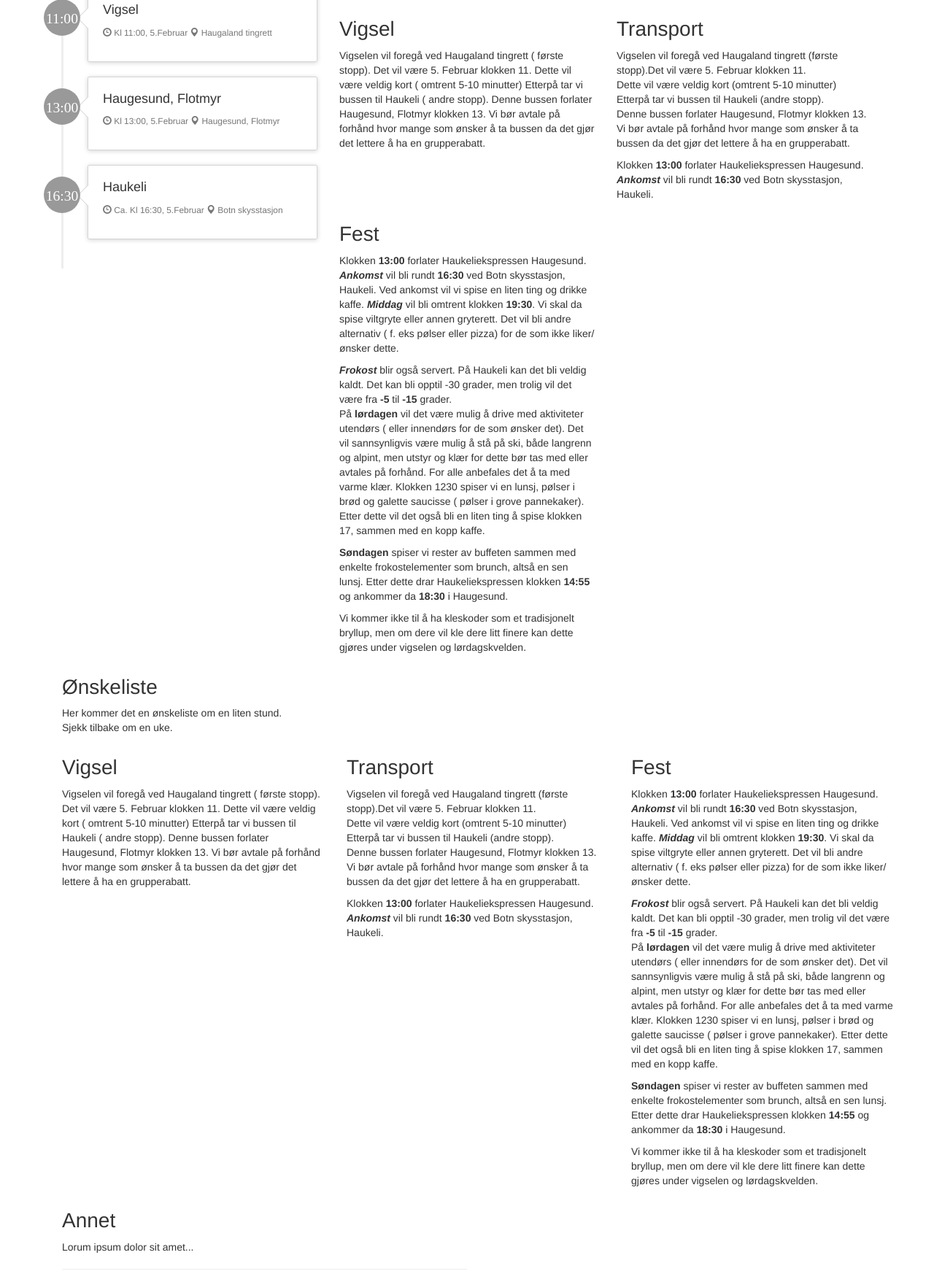
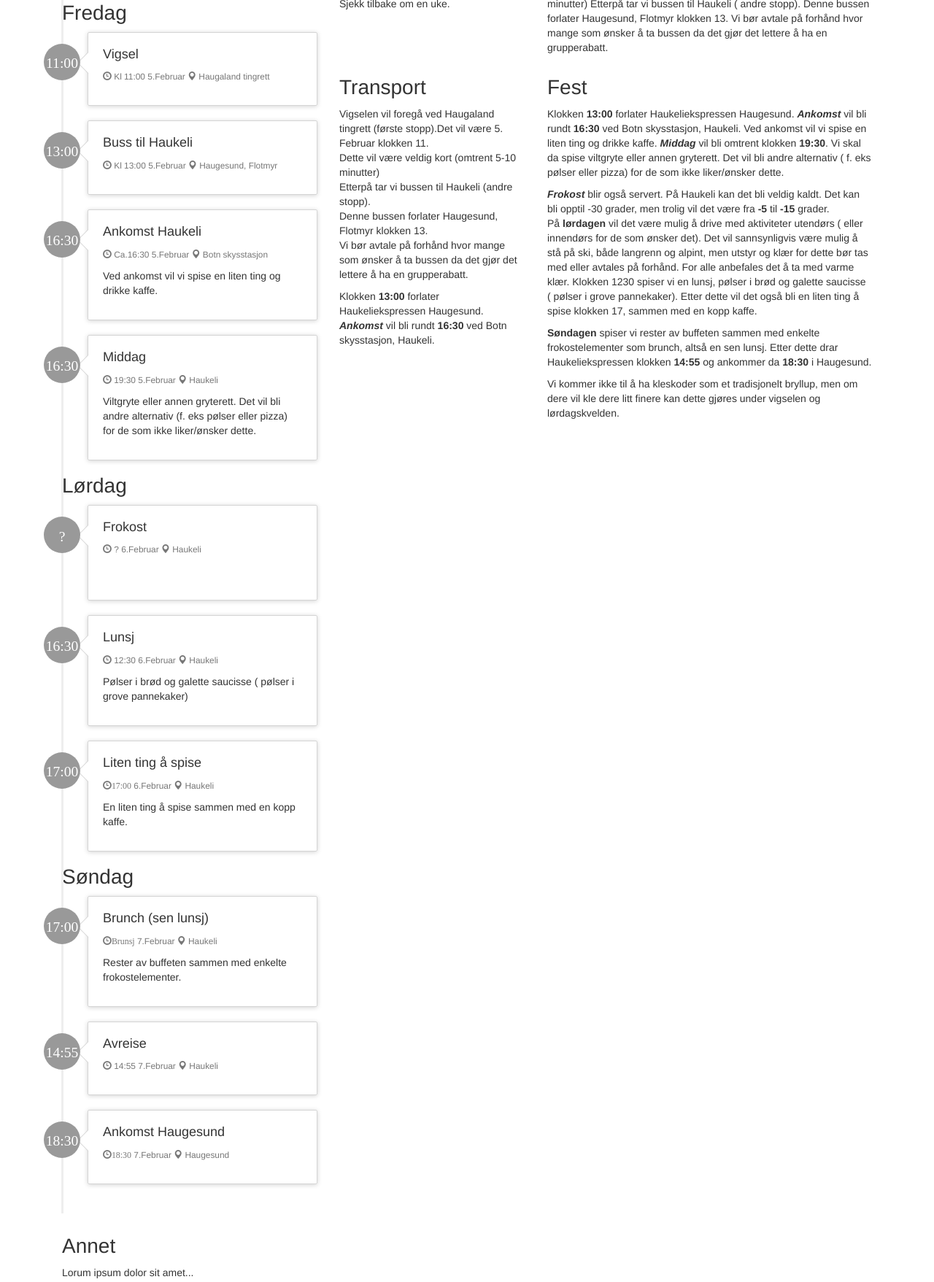
Before and after one commit to plunun/plunun.github.io, a plain HTML site: page index.html in a window 1280 px wide. Shown: the part 542-2299 px from the top of the page at 73% size. Drawn offline with nearby package versions, Linux system fonts and the light colour scheme.

Commit message:
cleanup + layout

```diff
--- a/index.html
+++ b/index.html
@@ -52,17 +52,16 @@ glyphicon glyphicon-heart"/></h1>
     </div>
     <div class="container">
     <div class="col-md-4">
-     <div>
-       <h1 id="timeline">Fredag</h1>
-     </div>
+      <h1 id="timeline" class="text-left"><strong>Agenda</strong></h1>
 <ul class="timeline">
+
+      <h2 class="text-left" id="timeline2"> Fredag</h2>
       <li class="timeline-inverted">
         <div class="timeline-badge"><i class="glyphicon">11:00</i></div>
          <div class="timeline-panel">
            <div class="timeline-heading">
              <h4 class="timeline-title">Vigsel</h4>
-             <p><small class="text-muted"><i class="glyphicon glyphicon-time"></i> Kl 11:00, 5.Februar </small>
-             <small class="text-muted"><i class="glyphicon glyphicon-map-marker"></i> Haugaland tingrett</small></p>
+             <p><small class="text-muted"><em class="glyphicon glyphicon-time"></em> Kl 11:00 5.Februar </small> <small class="text-muted"><em class="glyphicon glyphicon-map-marker"></em> Haugaland tingrett</small></p>
            </div>
            <div class="timeline-body">
              <!-- <p> Put Map Here </p> -->
@@ -73,10 +72,8 @@ glyphicon glyphicon-heart"/></h1>
          <div class="timeline-badge"><i class="glyphicon">13:00</i></div>
          <div class="timeline-panel">
            <div class="timeline-heading">
-             <h4 class="timeline-title">Haugesund, Flotmyr</h4>
-             <p><small class="text-muted"><i class="glyphicon glyphicon-time"></i> Kl 13:00, 5.Februar </small>
-             <small class="text-muted"><i class="glyphicon glyphicon-map-marker"></i> Haugesund, Flotmyr
-</small></p>
+             <h4 class="timeline-title">Buss til Haukeli</h4>
+             <p><small class="text-muted"><em class="glyphicon glyphicon-time"></em> Kl 13:00 5.Februar </small> <small class="text-muted"><em class="glyphicon glyphicon-map-marker"></em> Haugesund, Flotmyr </small></p>
            </div>
            <div class="timeline-body">
              <!-- <p>   </p> -->
@@ -87,9 +84,101 @@ glyphicon glyphicon-heart"/></h1>
          <div class="timeline-badge"><i class="glyphicon">16:30</i></div>
          <div class="timeline-panel">
            <div class="timeline-heading">
-             <h4 class="timeline-title">Haukeli</h4>
-             <p><small class="text-muted"><i class="glyphicon glyphicon-time"></i> Ca. Kl 16:30, 5.Februar </small>
-             <small class="text-muted"><i class="glyphicon glyphicon-map-marker"></i> Botn skysstasjon</small></p>
+             <h4 class="timeline-title">Ankomst Haukeli</h4>
+             <p><small class="text-muted"><em class="glyphicon glyphicon-time"></em> Ca.16:30 5.Februar </small> <small class="text-muted"><em class="glyphicon glyphicon-map-marker"></em> Botn skysstasjon</small></p>
+             <p>Ved ankomst vil vi spise en liten ting og drikke kaffe.</p>
+           </div>
+           <div class="timeline-body">
+             <!-- <p>... map ...</p> -->
+           </div>
+         </div>
+       </li>
+      <li class="timeline-inverted">
+         <div class="timeline-badge"><i class="glyphicon">16:30</i></div>
+         <div class="timeline-panel">
+           <div class="timeline-heading">
+             <h4 class="timeline-title">Middag</h4>
+             <p><small class="text-muted"><em class="glyphicon glyphicon-time"></em> 19:30 5.Februar </small> <small class="text-muted"><em class="glyphicon glyphicon-map-marker"></em> Haukeli</small></p>
+             <p>Viltgryte eller annen gryterett. Det vil bli andre alternativ (f. eks pølser eller pizza) for de som ikke liker/ønsker dette. </p>
+           </div>
+           <div class="timeline-body">
+             <!-- <p>... map ...</p> -->
+           </div>
+         </div>
+       </li>
+      <h2 id="timeline3">Lørdag </h2>
+      <li class="timeline-inverted">
+        <div class="timeline-badge"><font face="Glyphicons Halflings">?</font><br>
+        </div>
+        <div class="timeline-panel">
+          <div class="timeline-heading">
+            <h4 class="timeline-title">Frokost</h4>
+            <p><small class="text-muted"><em class="glyphicon glyphicon-time"></em> ? 6.Februar </small> <small class="text-muted"><em class="glyphicon glyphicon-map-marker"></em> Haukeli</small></p>
+            <p>&nbsp;</p>
+          </div>
+          <div class="timeline-body">
+            <!-- <p>... map ...</p> -->
+          </div>
+        </div>
+      </li>
+      <li class="timeline-inverted">
+        <div class="timeline-badge"><i class="glyphicon">16:30</i></div>
+        <div class="timeline-panel">
+          <div class="timeline-heading">
+            <h4 class="timeline-title">Lunsj</h4>
+            <p><small class="text-muted"><em class="glyphicon glyphicon-time"></em> 12:30 6.Februar </small> <small class="text-muted"><em class="glyphicon glyphicon-map-marker"></em> Haukeli</small></p>
+            <p>Pølser i brød og galette saucisse ( pølser i grove pannekaker)</p>
+          </div>
+          <div class="timeline-body">
+            <!-- <p>... map ...</p> -->
+          </div>
+        </div>
+      </li>
+      <li class="timeline-inverted">
+        <div class="timeline-badge"><em class="glyphicon">17:00</em></div>
+        <div class="timeline-panel">
+          <div class="timeline-heading">
+            <h4 class="timeline-title">Liten ting å spise</h4>
+            <p><small class="text-muted"><em class="glyphicon glyphicon-time"></em></small><small class="text-muted"><font face="Glyphicons Halflings">17:00</font> 6.Februar </small> <small class="text-muted"></small><small class="text-muted"></small><small class="text-muted"><em class="glyphicon glyphicon-map-marker"></em> Haukeli</small></p>
+            <p>En liten ting å spise sammen med en kopp kaffe.</p>
+          </div>
+          <div class="timeline-body">
+            <!-- <p>... map ...</p> -->
+          </div>
+        </div>
+      </li>
+      <h2 id="timeline4">Søndag </h2>
+      <li class="timeline-inverted">
+        <div class="timeline-badge"><em class="glyphicon">17:00</em></div>
+        <div class="timeline-panel">
+          <div class="timeline-heading">
+            <h4 class="timeline-title">Brunch (sen lunsj)</h4>
+            <p><small class="text-muted"><em class="glyphicon glyphicon-time"></em></small><small class="text-muted"><font face="Glyphicons Halflings">Brunsj</font> 7.Februar </small> <small class="text-muted"></small><small class="text-muted"></small><small class="text-muted"><em class="glyphicon glyphicon-map-marker"></em> Haukeli</small></p>
+            <p>Rester av buffeten sammen med enkelte frokostelementer.</p>
+          </div>
+          <div class="timeline-body">
+            <!-- <p>... map ...</p> -->
+          </div>
+        </div>
+      </li>
+      <li class="timeline-inverted">
+        <div class="timeline-badge"><em class="glyphicon">14:55</em></div>
+        <div class="timeline-panel">
+          <div class="timeline-heading">
+            <h4 class="timeline-title">Avreise</h4>
+            <p><small class="text-muted"><em class="glyphicon glyphicon-time"></em></small><small class="text-muted"> 14:55 7.Februar </small> <small class="text-muted"></small><small class="text-muted"></small><small class="text-muted"><em class="glyphicon glyphicon-map-marker"></em> Haukeli</small></p>
+          </div>
+          <div class="timeline-body">
+            <!-- <p>... map ...</p> -->
+          </div>
+        </div>
+      </li>
+      <li class="timeline-inverted">
+        <div class="timeline-badge"><em class="glyphicon">18:30</em></div>
+        <div class="timeline-panel">
+          <div class="timeline-heading">
+            <h4 class="timeline-title">Ankomst Haugesund</h4>
+            <p><small class="text-muted"><em class="glyphicon glyphicon-time"></em></small><small class="text-muted"><font face="Glyphicons Halflings">18:30</font> 7.Februar </small> <small class="text-muted"></small><small class="text-muted"></small><small class="text-muted"><em class="glyphicon glyphicon-map-marker"></em> Haugesund</small></p>
           </div>
           <div class="timeline-body">
             <!-- <p>... map ...</p> -->
@@ -98,7 +187,8 @@ glyphicon glyphicon-heart"/></h1>
       </li>
 </ul>
 </div>
-  <div class="col-md-6">
+   <content>
+  <div class="col-md-3">
       <div class="norsk">
         <h2>Ønskeliste</h2>
         <p>Her kommer det en ønskeliste om en liten stund.<br>Sjekk tilbake om en uke.</p>
@@ -108,7 +198,7 @@ glyphicon glyphicon-heart"/></h1>
         <p> Voici venir une liste de souhaits pour un petit moment .<br>Revenez dans une semaine.</p>
       </div>
     </div>
-    <div class="col-md-4">
+    <div class="col-md-5">
       <div class="norsk">
         <h2>Vigsel</h2>
             <p>Vigselen vil foregå ved Haugaland tingrett ( første stopp). Det vil være 5. Februar klokken 11. Dette vil være veldig kort ( omtrent 5-10 minutter) Etterpå tar vi bussen til Haukeli ( andre stopp). Denne bussen forlater Haugesund, Flotmyr klokken 13. Vi bør avtale på forhånd hvor mange som ønsker å ta bussen da det gjør det lettere å ha en grupperabatt.</p>
@@ -118,7 +208,7 @@ glyphicon glyphicon-heart"/></h1>
             <p>jeg kan ikke fransk</p>
         </div>
     </div>
-    <div class="col-md-4">
+    <div class="col-md-3">
       <div class="norsk">
         <h2>Transport</h2>
         <p>Vigselen vil foregå ved Haugaland tingrett (første stopp).Det vil være 5. Februar klokken 11. <br>Dette vil være veldig kort (omtrent 5-10 minutter) <br>Etterpå tar vi bussen til Haukeli (andre stopp). <br>Denne bussen forlater Haugesund, Flotmyr klokken 13.<br> Vi bør avtale på forhånd hvor mange som ønsker å ta bussen da det gjør det lettere å ha en grupperabatt.</p>
@@ -129,11 +219,12 @@ glyphicon glyphicon-heart"/></h1>
           <p>jeg kan ikke fransk</p>
       </div>
     </div>
-    <div class="col-md-4">
+    <div class="col-md-5">
       <div class="norsk">
         <h2>Fest</h2>
-        <p>Klokken <b>13:00</b> forlater Haukeliekspressen Haugesund. <i><b>Ankomst</b></i> vil bli rundt <b>16:30</b> ved Botn skysstasjon, Haukeli. Ved ankomst vil vi spise en liten ting og drikke kaffe. <i><b>Middag</b></i> vil bli omtrent klokken <b>19:30</b>. Vi skal da spise viltgryte eller annen gryterett. Det vil bli andre alternativ ( f. eks pølser eller pizza) for de som ikke liker/ønsker dette. </p>
-        <p><i><b>Frokost</b></i> blir også servert. På Haukeli kan det bli veldig kaldt. Det kan bli opptil -30 grader, men trolig vil det være fra <b>-5</b> til <b>-15</b> grader. <br>På <b>lørdagen</b> vil det være mulig å drive med aktiviteter utendørs ( eller innendørs for de som ønsker det). Det vil sannsynligvis være mulig å stå på ski, både langrenn og alpint, men utstyr og klær for dette bør tas med eller avtales på forhånd. For alle anbefales det å ta med varme klær. Klokken 1230 spiser vi en lunsj, pølser i brød og galette saucisse ( pølser i grove pannekaker). Etter dette vil det også bli en liten ting å spise klokken 17, sammen med en kopp kaffe.</p>
+        <p>Klokken <strong>13:00</strong> forlater Haukeliekspressen Haugesund. <em><strong>Ankomst</strong></em> vil bli rundt <strong>16:30</strong> ved Botn skysstasjon, Haukeli. Ved ankomst vil vi spise en liten ting og drikke kaffe. <em><strong>Middag</strong></em> vil bli omtrent klokken <strong>19:30</strong>. Vi skal da spise viltgryte eller annen gryterett. Det vil bli andre alternativ ( f. eks pølser eller pizza) for de som ikke liker/ønsker dette. </p>
+        <p><em><strong>Frokost</strong></em> blir også servert.&nbsp;På Haukeli kan det bli veldig kaldt. Det kan bli opptil -30 grader, men trolig vil det være fra <strong>-5</strong> til <strong>-15</strong> grader. <br>
+          På <strong>lørdagen</strong> vil det være mulig å drive med aktiviteter utendørs ( eller innendørs for de som ønsker det). Det vil sannsynligvis være mulig å stå på ski, både langrenn og alpint, men utstyr og klær for dette bør tas med eller avtales på forhånd. For alle anbefales det å ta med varme klær. Klokken 1230 spiser vi en lunsj, pølser i brød og galette saucisse ( pølser i grove pannekaker). Etter dette vil det også bli en liten ting å spise klokken 17, sammen med en kopp kaffe.</p>
         <p><b>Søndagen</b> spiser vi rester av buffeten sammen med enkelte frokostelementer som brunch, altså en sen lunsj. Etter dette drar Haukeliekspressen klokken <b>14:55</b> og ankommer da <b>18:30</b> i Haugesund. </p>
         <p>Vi kommer ikke til å ha kleskoder som et tradisjonelt bryllup, men om dere vil kle dere litt finere kan dette gjøres under vigselen og lørdagskvelden. </p>
       </div>
@@ -142,55 +233,8 @@ glyphicon glyphicon-heart"/></h1>
           <p>Haec subinde Constantius audiens et quaedam referente Thalassio doctus, quem eum odisse iam conpererat lege communi, scribens ad Caesarem blandius adiumenta paulatim illi subtraxit, sollicitari se simulans ne, uti est militare otium fere tumultuosum, in eius perniciem conspiraret, solisque scholis iussit esse contentum palatinis et protectorum cum Scutariis et Gentilibus, et mandabat Domitiano, ex comite largitionum, praefecto ut cum in Syriam venerit, Gallum, quem crebro acciverat, ad Italiam properare blande hortaretur et verecunde.</p>
       </div>
     </div>
-    <div class="container">
-
-        <!-- Example row of columns -->
-      <div class="row">
+</content>
           <div class="col-md-12">
-            <div class="norsk">
-              <h2>Ønskeliste</h2>
-              <p>Her kommer det en ønskeliste om en liten stund.<br>Sjekk tilbake om en uke.</p>
-            </div>
-            <div class="fransk">
-              <h2>La liste de souhaits</h2>
-              <p> Voici venir une liste de souhaits pour un petit moment .<br>Revenez dans une semaine.</p>
-            </div>
-          </div>
-          <div class="col-md-4">
-            <div class="norsk">
-              <h2>Vigsel</h2>
-                  <p>Vigselen vil foregå ved Haugaland tingrett ( første stopp). Det vil være 5. Februar klokken 11. Dette vil være veldig kort ( omtrent 5-10 minutter) Etterpå tar vi bussen til Haukeli ( andre stopp). Denne bussen forlater Haugesund, Flotmyr klokken 13. Vi bør avtale på forhånd hvor mange som ønsker å ta bussen da det gjør det lettere å ha en grupperabatt.</p>
-              </div>
-              <div class="fransk">
-                <h2>tittel</h2>
-                  <p>jeg kan ikke fransk</p>
-              </div>
-          </div>
-          <div class="col-md-4">
-            <div class="norsk">
-              <h2>Transport</h2>
-              <p>Vigselen vil foregå ved Haugaland tingrett (første stopp).Det vil være 5. Februar klokken 11. <br>Dette vil være veldig kort (omtrent 5-10 minutter) <br>Etterpå tar vi bussen til Haukeli (andre stopp). <br>Denne bussen forlater Haugesund, Flotmyr klokken 13.<br> Vi bør avtale på forhånd hvor mange som ønsker å ta bussen da det gjør det lettere å ha en grupperabatt.</p>
-              <p>Klokken <b>13:00</b> forlater Haukeliekspressen Haugesund. <i><b>Ankomst</b></i> vil bli rundt <b>16:30</b> ved Botn skysstasjon, Haukeli.</p>
-            </div>
-            <div class="fransk">
-              <h2>tittel</h2>
-                <p>jeg kan ikke fransk</p>
-            </div>
-          </div>
-          <div class="col-md-4">
-            <div class="norsk">
-              <h2>Fest</h2>
-              <p>Klokken <b>13:00</b> forlater Haukeliekspressen Haugesund. <i><b>Ankomst</b></i> vil bli rundt <b>16:30</b> ved Botn skysstasjon, Haukeli. Ved ankomst vil vi spise en liten ting og drikke kaffe. <i><b>Middag</b></i> vil bli omtrent klokken <b>19:30</b>. Vi skal da spise viltgryte eller annen gryterett. Det vil bli andre alternativ ( f. eks pølser eller pizza) for de som ikke liker/ønsker dette. </p>
-              <p><i><b>Frokost</b></i> blir også servert. På Haukeli kan det bli veldig kaldt. Det kan bli opptil -30 grader, men trolig vil det være fra <b>-5</b> til <b>-15</b> grader. <br>På <b>lørdagen</b> vil det være mulig å drive med aktiviteter utendørs ( eller innendørs for de som ønsker det). Det vil sannsynligvis være mulig å stå på ski, både langrenn og alpint, men utstyr og klær for dette bør tas med eller avtales på forhånd. For alle anbefales det å ta med varme klær. Klokken 1230 spiser vi en lunsj, pølser i brød og galette saucisse ( pølser i grove pannekaker). Etter dette vil det også bli en liten ting å spise klokken 17, sammen med en kopp kaffe.</p>
-              <p><b>Søndagen</b> spiser vi rester av buffeten sammen med enkelte frokostelementer som brunch, altså en sen lunsj. Etter dette drar Haukeliekspressen klokken <b>14:55</b> og ankommer da <b>18:30</b> i Haugesund. </p>
-              <p>Vi kommer ikke til å ha kleskoder som et tradisjonelt bryllup, men om dere vil kle dere litt finere kan dette gjøres under vigselen og lørdagskvelden. </p>
-            </div>
-            <div class="fransk">
-              <h2>Fête</h2>
-                <p>Haec subinde Constantius audiens et quaedam referente Thalassio doctus, quem eum odisse iam conpererat lege communi, scribens ad Caesarem blandius adiumenta paulatim illi subtraxit, sollicitari se simulans ne, uti est militare otium fere tumultuosum, in eius perniciem conspiraret, solisque scholis iussit esse contentum palatinis et protectorum cum Scutariis et Gentilibus, et mandabat Domitiano, ex comite largitionum, praefecto ut cum in Syriam venerit, Gallum, quem crebro acciverat, ad Italiam properare blande hortaretur et verecunde.</p>
-            </div>
-          </div>
-          <div class="col-md-6">
             <div class="norsk">
               <h2>Annet</h2>
               <p>Lorum ipsum dolor sit amet...</p>
@@ -199,13 +243,8 @@ glyphicon glyphicon-heart"/></h1>
               <h2>Autres</h2>
               <p>Lorum ipsum dolor sit amet...<br>Litt bedre på latin..</p>
             </div>
-        <div>
+<hr>
 </div>
-      <hr>
-
-      <footer>
-        <p>&copy; Hans Christian</p>
-      </footer>
 </div> <!-- /container -->        <script src="//ajax.googleapis.com/ajax/libs/jquery/1.11.2/jquery.min.js"></script>
         <script>window.jQuery || document.write('<script src="js/vendor/jquery-1.11.2.min.js"><\/script>')</script>
 
```
Lines whose indentation alone changed are shown as unchanged.
